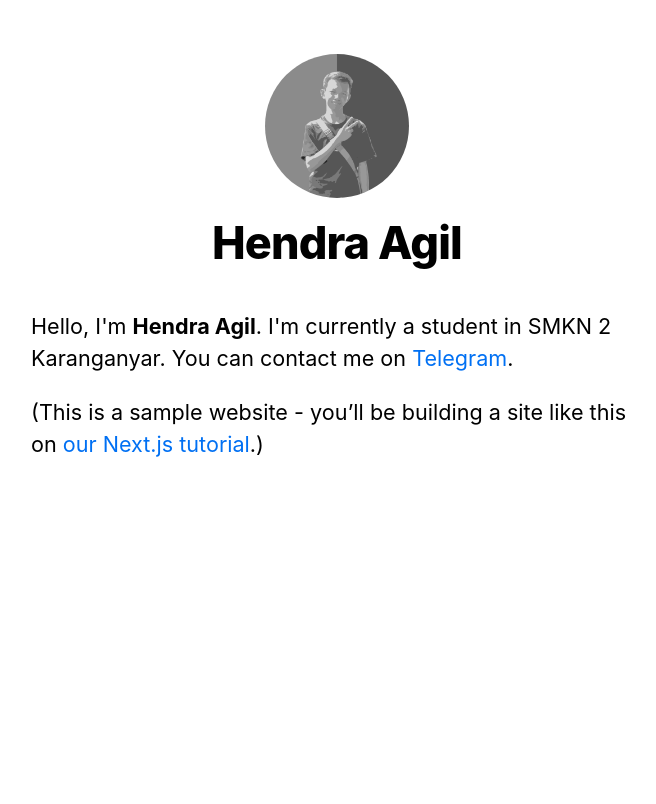
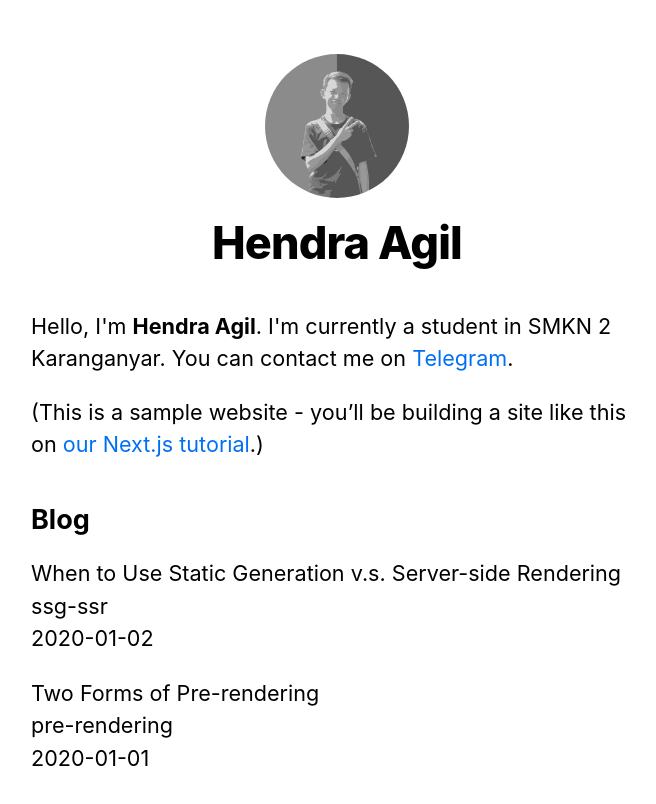
Before and after one commit to hendraaagil/nextjs-blog, a Next.js app: page / in a window 1280 px wide. Shown: the top 804 px of the page, without its empty margins (303-959 px from the left). Built offline with nearby package versions, Linux system fonts and the light colour scheme.

Commit message:
Implement getStaticProps

```diff
--- /dev/null
+++ b/lib/posts.js
@@ -0,0 +1,36 @@
+import fs from 'fs';
+import path from 'path';
+import matter from 'gray-matter';
+
+const postsDirectory = path.join(process.cwd(), 'posts');
+
+export function getSortedPostsData() {
+  // Get file names under /posts
+  const fileNames = fs.readdirSync(postsDirectory);
+  const allPostsData = fileNames.map((fileName) => {
+    // Remove ".md" from file name to get id
+    const id = fileName.replace(/\.md$/, '');
+
+    // Read markdown file as string
+    const fullPath = path.join(postsDirectory, fileName);
+    const fileContents = fs.readFileSync(fullPath, 'utf8');
+
+    // Use gray-matter to parse the post metadata section
+    const matterResult = matter(fileContents);
+
+    // Combine the data with the id
+    return {
+      id,
+      ...matterResult.data,
+    };
+  });
+
+  // Sort posts by date
+  return allPostsData.sort((a, b) => {
+    if (a.date < b.date) {
+      return 1;
+    } else {
+      return -1;
+    }
+  });
+}
--- a/package.json
+++ b/package.json
@@ -8,6 +8,7 @@
     "start": "next start"
   },
   "dependencies": {
+    "gray-matter": "^4.0.2",
     "next": "^10.0.0",
     "react": "16.13.1",
     "react-dom": "16.13.1"
--- a/pages/index.js
+++ b/pages/index.js
@@ -1,8 +1,18 @@
 import Head from 'next/head';
+import { getSortedPostsData } from '../lib/posts';
 import Layout, { siteTitle } from '../components/layout';
 import utilStyles from '../styles/utils.module.css';
 
-export default function Home() {
+export async function getStaticProps() {
+  const allPostsData = getSortedPostsData();
+  return {
+    props: {
+      allPostsData,
+    },
+  };
+}
+
+export default function Home({ allPostsData }) {
   return (
     <Layout home>
       <Head>
@@ -19,6 +29,20 @@
           <a href="https://nextjs.org/learn">our Next.js tutorial</a>.)
         </p>
       </section>
+      <section className={`${utilStyles.headingMd} ${utilStyles.padding1px}`}>
+        <h2 className={utilStyles.headingLg}>Blog</h2>
+        <ul className={utilStyles.list}>
+          {allPostsData.map(({ id, date, title }) => (
+            <li className={utilStyles.listItem} key={id}>
+              {title}
+              <br />
+              {id}
+              <br />
+              {date}
+            </li>
+          ))}
+        </ul>
+      </section>
     </Layout>
   );
 }
```
Also changed, not shown: 1 other file (tests, documents, lock files or other folders).
